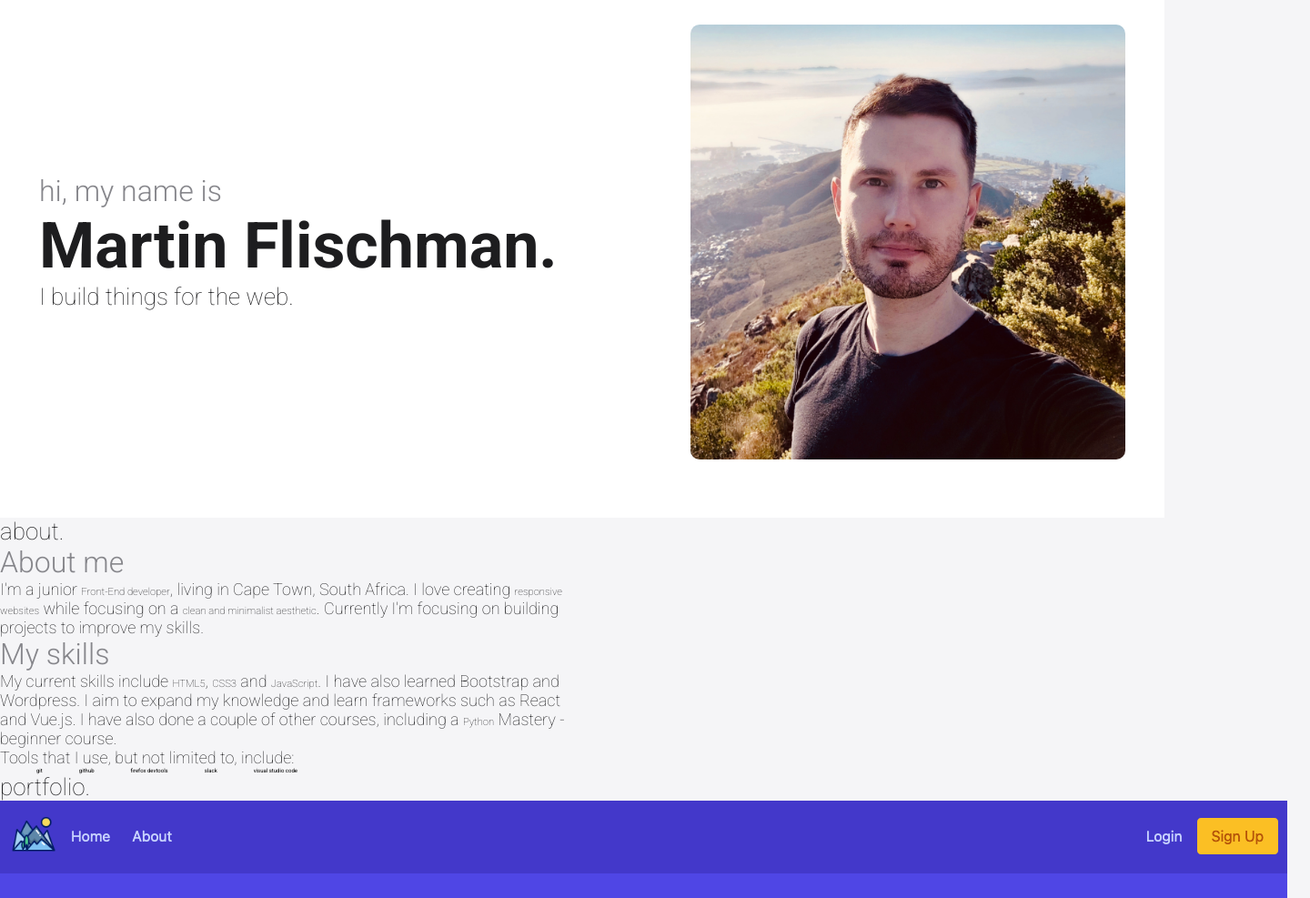
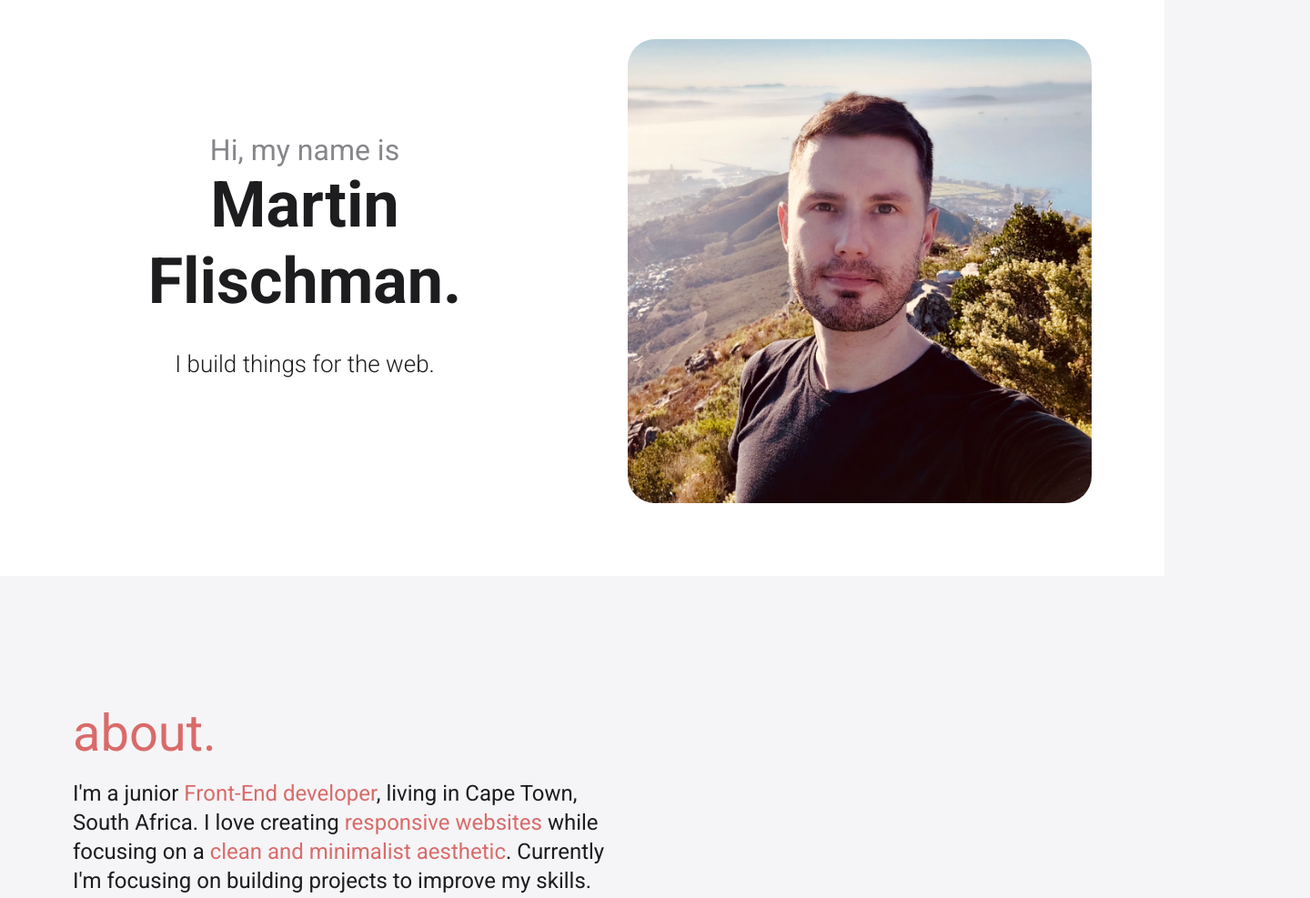
Before and after one commit to HashtagDevM/portfolio, a plain HTML site: page index.html in a window 1280 px wide. Shown: the part 97-1084 px from the top of the page at 91% size, 1440 px wide, since content can reach past the window. Drawn offline with Linux system fonts and the light colour scheme.

Commit message:
HTML and CSS
HTML: About section added.

CSS: Hero section text and image amended. About section styled.

```diff
--- a/index.html
+++ b/index.html
@@ -25,27 +25,26 @@
 			<img class="logo" src="images/logo.png" alt="A logo image" />
 			<ul>
 				<li><a href="#" class="active">Home</a></li>
-				<li><a href="#">About</a></li>
-				<li><a href="#">Portfolio</a></li>
-				<li><a href="#">Contact</a></li>
+				<li><a href="#about">About</a></li>
+				<li><a href="#portfolio">Portfolio</a></li>
+				<li><a href="#contact">Contact</a></li>
 			</ul>
 		</nav>
 
 		<header id="home">
 			<div class="hero">
-				<h3>hi, my name is</h3>
+				<h3>Hi, my name is</h3>
 				<h1>Martin Flischman.</h1>
 				<h2>I build things for the web.</h2>
 			</div>
-
+			<div class="hero">
 				<img class="selfie" src="images/selfie.jpeg" alt="A photo of myself" />
+			</div>
 		</header>
 
 		<section id="about">
-			<div class="info">
-				<h2>about.</h2>
+			<h2 class="mainAbout">about.</h2>
 			<div class="me">
-					<h3>About me</h3>
 				<p>
 					I'm a junior <span>Front-End developer</span>, living in Cape Town,
 					South Africa. I love creating <span>responsive websites</span> while
@@ -53,8 +52,9 @@
 					I'm focusing on building projects to improve my skills.
 				</p>
 			</div>
+			<div class="info">
 				<div class="skills">
-					<h3>My skills</h3>
+					<h3>Skills</h3>
 					<p>
 						My current skills include <span>HTML5</span>, <span>CSS3</span> and
 						<span>JavaScript</span>. I have also learned Bootstrap and
@@ -62,7 +62,10 @@
 						React and Vue.js. I have also done a couple of other courses,
 						including a <span>Python</span> Mastery - beginner course.
 					</p>
-					<p>Tools that I use, but not limited to, include:</p>
+				</div>
+				<div class="skills">
+					<h3>Tools</h3>
+					<p>The tools that I use, but not limited to, include:</p>
 					<ul>
 						<li>Git</li>
 						<li>GitHub</li>
@@ -73,12 +76,13 @@
 				</div>
 			</div>
 		</section>
-
+		<!--
 		<section id="portfolio">
 			<h2>portfolio.</h2>
 			<div class="projects">
 				<div class="card">
 					<img
+						class="thumbnail"
 						src="images/out-in-nature.png"
 						alt="An image of a project I did"
 					/>
@@ -94,12 +98,13 @@
 						action="https://martinflischman.github.io/out-in-nature/"
 						target="_blank"
 					>
-						<button type="submit">Source Code</button>
+						<button type="submit">View Page</button>
 					</form>
 				</div>
 
 				<div class="card">
 					<img
+						class="thumbnail"
 						src="images/google-clone.png"
 						alt="An image of a project I did"
 					/>
@@ -115,12 +120,13 @@
 						action="https://martinflischman.github.io/google-homepage/"
 						target="_blank"
 					>
-						<button type="submit">Source Code</button>
+						<button type="submit">View Page</button>
 					</form>
 				</div>
 
 				<div class="card">
 					<img
+						class="thumbnail"
 						src="images/passenger-counter.png"
 						alt="An image of a project I did"
 					/>
@@ -136,12 +142,16 @@
 						action="https://martinflischman.github.io/passenger-counter-app/"
 						target="_blank"
 					>
-						<button type="submit">Source Code</button>
+						<button type="submit">View Page</button>
 					</form>
 				</div>
 
 				<div class="card">
-					<img src="images/todo-list.png" alt="An image of a project I did" />
+					<img
+						class="thumbnail"
+						src="images/todo-list.png"
+						alt="An image of a project I did"
+					/>
 					<h3>Todo List</h3>
 					<p>A todo list app to add/remove items and mark completed items.</p>
 					<form
@@ -154,7 +164,7 @@
 						action="https://martinflischman.github.io/todo-list/"
 						target="_blank"
 					>
-						<button type="submit">Source Code</button>
+						<button type="submit">View Page</button>
 					</form>
 				</div>
 			</div>
@@ -190,5 +200,6 @@
 			/></a>
 			<p>&copy; 2021 Martin Flischman</p>
 		</footer>
+-->
 	</body>
 </html>
--- a/style.css
+++ b/style.css
@@ -4,7 +4,7 @@
 	--light: #86868b;
 	--medium: #333;
 	--dark: #1d1d1f;
-	--accent1: #e5b748;
+	--accent1: #f5ba00;
 	--accent2: #7ec2ba;
 	--accent3: #d96b6a;
 }
@@ -19,29 +19,32 @@
 
 body {
 	background: #f5f5f7;
+	padding-top: 6rem;
 }
 
 nav {
 	display: flex;
 	justify-content: space-between;
 	align-items: center;
-	width: clamp(3.75rem, 100%, 150rem);
+	width: 100%;
 	padding: 0 5%;
 	height: 6rem;
 	background: #141414;
+	position: fixed;
+	top: 0;
 }
 
 .logo {
 	cursor: pointer;
 }
 
-ul {
+nav ul {
 	display: flex;
 	list-style: none;
 	text-transform: lowercase;
 }
 
-li {
+nav ul li {
 	padding-left: 4rem;
 }
 
@@ -64,45 +67,126 @@ li a:hover {
 
 header {
 	background: #fff;
-	display: flex;
-	justify-content: space-between;
-	align-items: center;
-	width: 100%;
-	padding: 6.4rem 4.3rem;
+	padding: 4rem;
+	display: grid;
+	grid-template-columns: 1fr 1fr;
+	gap: 2rem;
 }
 
 .hero {
-	scroll-padding: 92rem 0 0 0;
+	padding: 4rem;
+	font-size: 1rem;
+	text-align: center;
+	line-height: 1.7;
+	display: grid;
+	align-content: center;
 }
 
-h1 {
+.hero h1 {
+	color: var(--dark);
 	font-size: 7rem;
 	font-weight: 700;
+	line-height: 8.4rem;
+}
+
+.hero h2 {
+	font-size: 2.6rem;
+	line-height: 3.8;
+	font-weight: 300;
 	color: var(--dark);
 }
 
-h2 {
-	font-size: 2.6rem;
-	font-weight: 100;
-	color: var(--dark);
-}
-
-h3 {
+.hero h3 {
 	font-size: 3.2rem;
-	font-weight: 300;
+	line-height: 3.6rem;
+	font-weight: 400;
 	color: var(--light);
 }
 
-p {
-	width: clamp(45ch, 50%, 75ch);
-	color: var(--dark);
-	font-size: 1.8rem;
-	font-weight: 100;
+.selfie {
+	width: 100%;
+	height: auto;
+	border-radius: 3rem;
+	display: block;
 }
 
-.selfie {
-	max-width: 40%;
+#about {
+	margin: 14.25rem 4rem;
+}
+
+.mainAbout {
+	color: var(--accent3);
+	font-size: 5.6rem;
+	line-height: 6rem;
+	font-weight: 400;
+	padding: 0 0 0 4rem;
+}
+
+.me {
+	margin: 2rem 4rem 4rem 4rem;
+}
+
+.me p {
+	color: var(--dark);
+	font-size: 2.4rem;
+	line-height: 3.2rem;
+	font-weight: 400;
+	width: clamp(45ch, 50%, 75ch);
+}
+
+.me span {
+	color: var(--accent3);
+	font-size: 2.4rem;
+	line-height: 3.2rem;
+	font-weight: 400;
+}
+
+.info {
+	display: grid;
+	grid-template-columns: 1fr 1fr;
+	gap: 4rem;
+}
+
+.skills {
+	background: #fff;
+	border-radius: 3rem;
+	padding: 3rem;
+}
+
+.skills h3 {
+	color: var(--light);
+	font-size: 2.1rem;
+	line-height: 2.5rem;
+	font-weight: 400;
+	padding-bottom: 1rem;
+}
+
+.info p {
+	color: var(--dark);
+	font-size: 1.9rem;
+	line-height: 2.7rem;
+	font-weight: 400;
+	width: clamp(45ch, 50%, 75ch);
+}
+
+.skills span {
+	color: var(--accent3);
+	font-size: 1.9rem;
+	line-height: 2.7rem;
+	font-weight: 400;
+}
+
+.skills li {
+	color: var(--accent3);
+	font-size: 1.9rem;
+	line-height: 2.7rem;
+	font-weight: 400;
+	list-style-type: none;
+}
+
+.thumbnail {
+	width: 25%;
 	height: auto;
-	border-radius: 1rem;
+	border-radius: 3rem;
 	display: block;
 }
```
Lines whose indentation alone changed are shown as unchanged.
